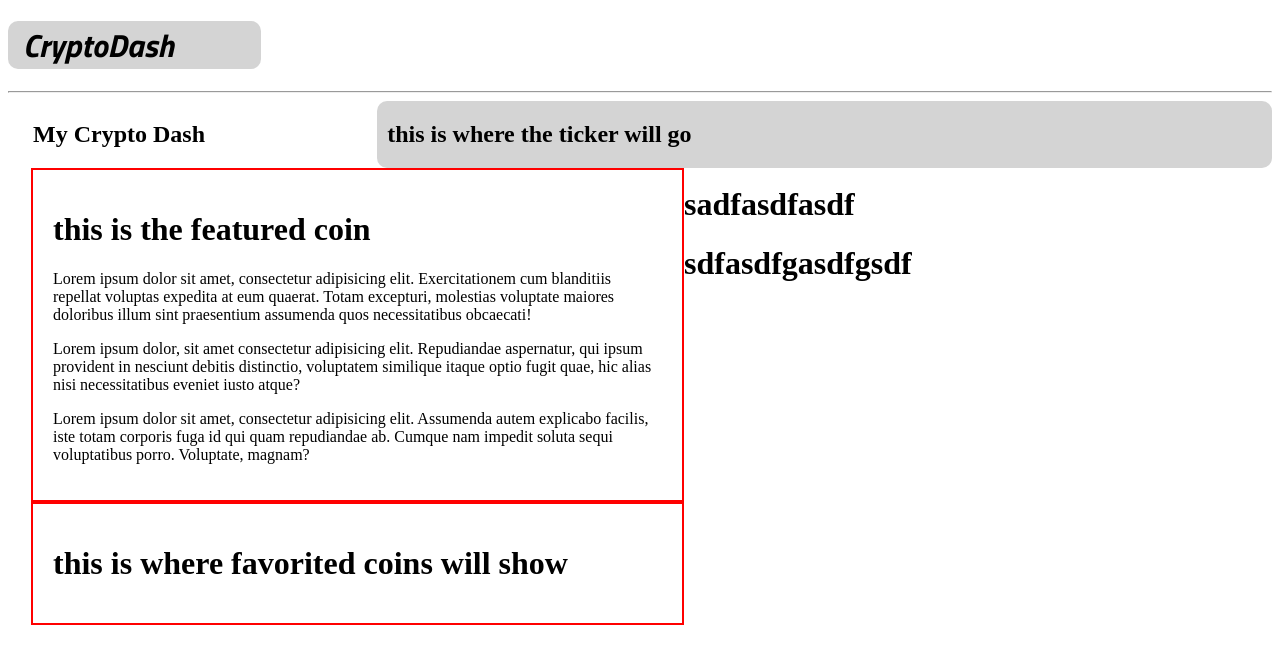
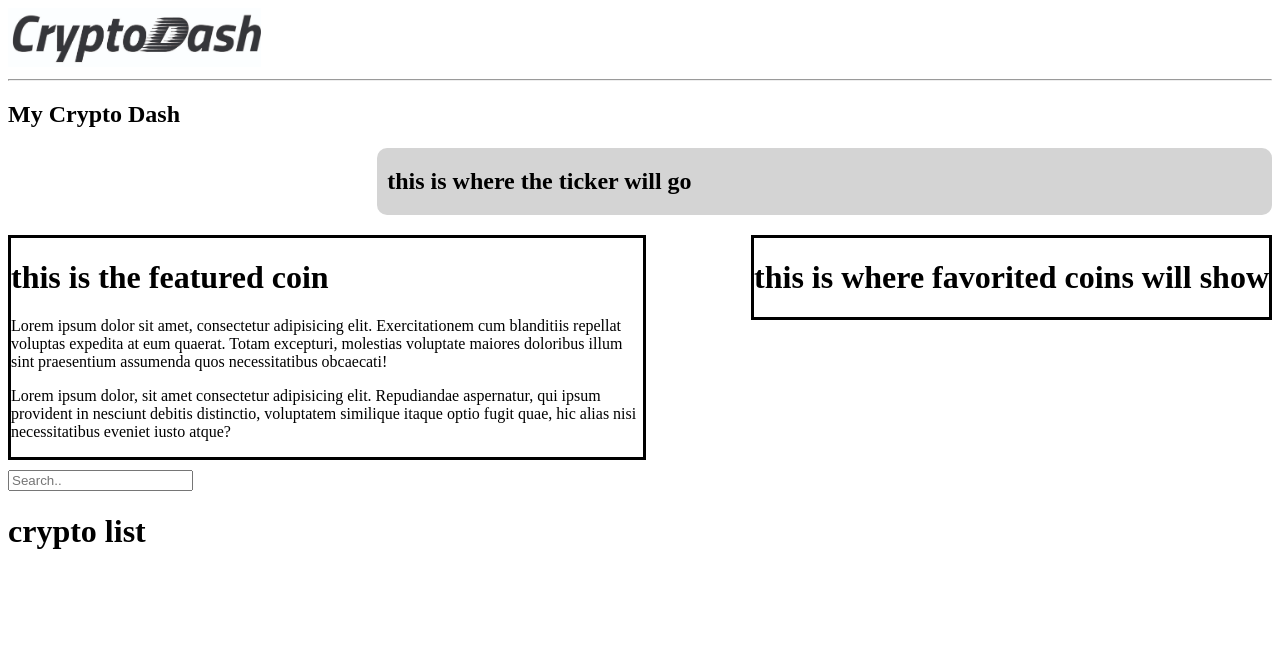
Before and after one commit to geosynchro/flat-iron-project-1, a plain HTML site: page index.html in a window 1280 px wide. Drawn offline with Linux system fonts and the light colour scheme; no server answers.

Commit message:
css almost finished

```diff
--- a/index.html
+++ b/index.html
@@ -4,14 +4,14 @@
     <meta charset="UTF-8">
     <meta http-equiv="X-UA-Compatible" content="IE=edge">
     <meta name="viewport" content="width=device-width, initial-scale=1.0">
-    <title>Document</title>
+    <title>CryptoDash</title>
     <link rel="stylesheet" href="./style.css">
     <style>@import url('https://fonts.googleapis.com/css2?family=Titillium+Web:ital,wght@1,700&display=swap');</style>
     <script defer type="text/javascript" src="index.js"></script>
 </head>
 <body>
 <div  id="title">
-     <h1 id="appName">CryptoDash</h1>
+     <img src="images/cryptodash2.jpg" alt="cryptodash-logo">
 </div>
 <hr>
 
@@ -23,25 +23,21 @@
     <h2>this is where the ticker will go</h2>
 </div>
 <br>
-
-<div id="fullDash">
-   <div class="container" id="featuredCoin">
+<div id="featured-coin">
         <h1>this is the featured coin</h1><p>Lorem ipsum dolor sit amet, consectetur adipisicing elit. Exercitationem cum blanditiis repellat voluptas expedita at eum quaerat. Totam excepturi, molestias voluptate maiores doloribus illum sint praesentium assumenda quos necessitatibus obcaecati!</p>
         <p>Lorem ipsum dolor, sit amet consectetur adipisicing elit. Repudiandae aspernatur, qui ipsum provident in nesciunt debitis distinctio, voluptatem similique itaque optio fugit quae, hic alias nisi necessitatibus eveniet iusto atque?</p>
-        <p>Lorem ipsum dolor sit amet, consectetur adipisicing elit. Assumenda autem explicabo facilis, iste totam corporis fuga id qui quam repudiandae ab. Cumque nam impedit soluta sequi voluptatibus porro. Voluptate, magnam?</p>
-   </div>
+        </div>
 
-   <div class="container" id="cryptoDash">
-       <h1>this is where favorited coins will show</h1>
-   </div>
-</div>
+<div id="crypto-dash"><h1>this is where favorited coins will show</h1></div>
 
+<div class="bottom-container">
 <div id="searchBar">
-    <h1>sadfasdfasdf</h1>
+    <input type="text" placeholder="Search..">
 </div>
 
 <div id ="cryptoList">
-    <h1>sdfasdfgasdfgsdf</h1>
+    <h1>crypto list</h1>
+</div>
 </div>
 
 
--- a/style.css
+++ b/style.css
@@ -1,60 +1,37 @@
-#title{
-    background-color: rgb(212, 212, 212);
-    border-radius: 10px;
-    padding-left: 15px;
-    font-family: Titillium Web, sans-serif;
-    margin-right: 80%;
-}
 
-#myDash{
-    float: left;
-    width: 25%;
-    margin: auto;
-    padding-left: 25px;
+img {
+   max-width: 20%;
 }
 
 #ticker{
     background-color: rgb(212, 212, 212);
     padding-left: 10px;
+    margin-bottom: 20px;
     width: 70%;
     float: right;
     border-radius: 10px;
 }
 
-
-
-
-#fullDash {
-    border: 3px solid #fff;
-    padding: 20px;
+#featured-coin, #crypto-dash {
+    display: inline-block;
 }
 
-.container {
+#featured-coin {
+    border: solid;
+    float: left;
     width: 50%;
-    float: left;
-    padding: 20px;
-    border: 2px solid red;
+  }
+
+#crypto-dash {
+    float: right;
+    border: solid;
 }
 
-
-
-
-/*#featuredCoin{
-    margin-top: 100px;
-    margin-right: 45%;
-    max-height: 25%;
-    padding-left: 10px;
-    padding-right: 10px;
-    background-color: rgb(212, 212, 212);
-    border-radius: 10px;
-    float:left;
-
+input {
+    margin-top: 10px;
 }
 
-#cryptoDash{
-    margin-left: 45%;
-    display: inline-block;
-    background-color: rgb(212, 212, 212);
-    border-radius: 10px;
-    float:right;
-}*/
+.bottom-container {
+    float: left;
+    width: 100%;
+}
```
Also changed, not shown: images/cryptodash2.jpg (added).
